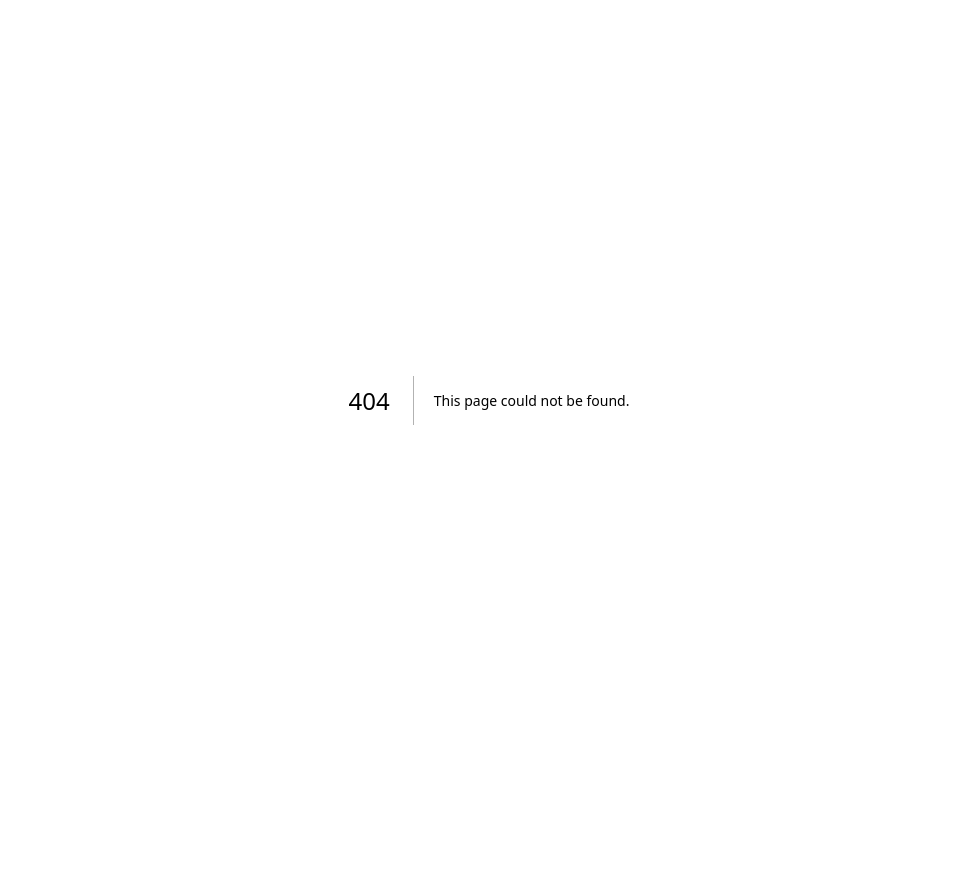
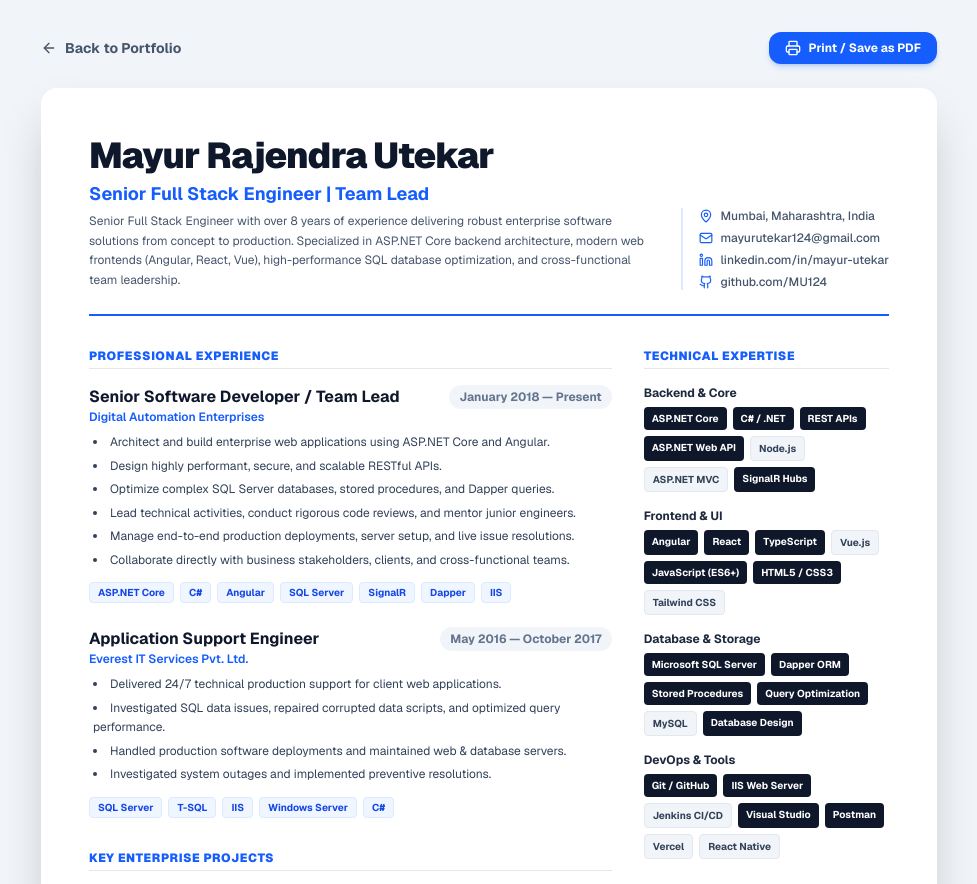
Before and after one commit to MU124/MayurUtekar, a Next.js app: page /resume in a window 1280 px wide. Before the commit this address had no page. Shown: the top 884 px of the page, without its empty margins (151-1128 px from the left). Before the commit the page ends 800 px from the top, so only its background shows below. Built offline with nearby package versions, Linux system fonts and the light colour scheme.

Commit message:
feat(resume): add executive styled resume page at /resume with print-to-pdf functionality

```diff
--- /dev/null
+++ b/app/resume/page.tsx
@@ -0,0 +1,209 @@
+"use client";
+
+import React from "react";
+import Link from "next/link";
+import { personalDetails, experienceData, skillCategories, projectsData } from "@/data/portfolioData";
+import { Download, ArrowLeft, Printer, Mail, MapPin, Linkedin, Github, Globe } from "lucide-react";
+
+export default function ResumePage() {
+  const handlePrint = () => {
+    window.print();
+  };
+
+  return (
+    <div className="min-h-screen bg-slate-100 dark:bg-slate-950 py-8 px-4 sm:px-6 print:p-0 print:bg-white print:text-black">
+      {/* Floating Header Actions Bar (Hidden on Print) */}
+      <div className="max-w-4xl mx-auto mb-6 flex items-center justify-between print:hidden">
+        <Link
+          href="/"
+          className="inline-flex items-center gap-2 text-sm font-bold text-slate-600 dark:text-slate-300 hover:text-blue-600 transition-colors"
+        >
+          <ArrowLeft className="w-4 h-4" />
+          Back to Portfolio
+        </Link>
+        <div className="flex items-center gap-3">
+          <button
+            onClick={handlePrint}
+            className="px-4 py-2 rounded-xl bg-blue-600 hover:bg-blue-700 text-white font-bold text-xs shadow-md shadow-blue-600/20 flex items-center gap-2 transition-all hover:scale-[1.02] cursor-pointer"
+          >
+            <Printer className="w-4 h-4" />
+            Print / Save as PDF
+          </button>
+        </div>
+      </div>
+
+      {/* Styled Executive Resume Document */}
+      <main className="max-w-4xl mx-auto bg-white text-slate-900 shadow-2xl rounded-2xl p-8 sm:p-12 print:shadow-none print:rounded-none print:p-0 print:max-w-none">
+        {/* Document Header */}
+        <header className="border-b-2 border-blue-600 pb-6 mb-8 flex flex-col sm:flex-row justify-between items-start sm:items-end gap-6">
+          <div>
+            <h1 className="text-3xl sm:text-4xl font-black tracking-tight text-slate-900">
+              {personalDetails.name}
+            </h1>
+            <p className="text-lg font-bold text-blue-600 mt-1">
+              {personalDetails.role}
+            </p>
+            <p className="text-xs text-slate-600 mt-1 max-w-xl leading-relaxed">
+              {personalDetails.about}
+            </p>
+          </div>
+
+          <div className="text-xs space-y-1.5 text-slate-600 shrink-0 font-medium border-l-2 border-blue-100 sm:pl-4">
+            <div className="flex items-center gap-2">
+              <MapPin className="w-3.5 h-3.5 text-blue-600 shrink-0" />
+              <span>{personalDetails.location}</span>
+            </div>
+            <div className="flex items-center gap-2">
+              <Mail className="w-3.5 h-3.5 text-blue-600 shrink-0" />
+              <a href={`mailto:${personalDetails.email}`} className="hover:underline">
+                {personalDetails.email}
+              </a>
+            </div>
+            <div className="flex items-center gap-2">
+              <Linkedin className="w-3.5 h-3.5 text-blue-600 shrink-0" />
+              <a href={personalDetails.linkedin} target="_blank" rel="noreferrer" className="hover:underline">
+                linkedin.com/in/mayur-utekar
+              </a>
+            </div>
+            <div className="flex items-center gap-2">
+              <Github className="w-3.5 h-3.5 text-blue-600 shrink-0" />
+              <a href={personalDetails.github} target="_blank" rel="noreferrer" className="hover:underline">
+                github.com/MU124
+              </a>
+            </div>
+          </div>
+        </header>
+
+        {/* 2-Column Grid Body */}
+        <div className="grid grid-cols-1 md:grid-cols-12 gap-8 print:grid-cols-12">
+          {/* Main Left Column (Experience & Projects) */}
+          <div className="md:col-span-8 space-y-8">
+            {/* Work History */}
+            <section>
+              <h2 className="text-xs font-black uppercase tracking-wider text-blue-600 border-b border-slate-200 pb-1 mb-4">
+                Professional Experience
+              </h2>
+              <div className="space-y-6">
+                {experienceData.map((exp, idx) => (
+                  <div key={idx} className="space-y-2">
+                    <div className="flex justify-between items-start">
+                      <div>
+                        <h3 className="text-base font-bold text-slate-900">
+                          {exp.role}
+                        </h3>
+                        <p className="text-xs font-semibold text-blue-600">
+                          {exp.company}
+                        </p>
+                      </div>
+                      <span className="text-xs font-bold text-slate-500 bg-slate-100 px-2.5 py-1 rounded-full">
+                        {exp.period}
+                      </span>
+                    </div>
+
+                    <ul className="list-disc list-inside text-xs text-slate-700 space-y-1 pl-1">
+                      {exp.responsibilities.map((item, i) => (
+                        <li key={i} className="leading-relaxed">
+                          {item}
+                        </li>
+                      ))}
+                    </ul>
+
+                    <div className="flex flex-wrap gap-1.5 pt-1">
+                      {exp.techBadges.map((badge) => (
+                        <span
+                          key={badge}
+                          className="px-2 py-0.5 rounded bg-blue-50 text-blue-700 text-[10px] font-bold border border-blue-100"
+                        >
+                          {badge}
+                        </span>
+                      ))}
+                    </div>
+                  </div>
+                ))}
+              </div>
+            </section>
+
+            {/* Enterprise Projects Highlights */}
+            <section>
+              <h2 className="text-xs font-black uppercase tracking-wider text-blue-600 border-b border-slate-200 pb-1 mb-4">
+                Key Enterprise Projects
+              </h2>
+              <div className="space-y-4">
+                {projectsData.slice(0, 4).map((proj) => (
+                  <div key={proj.id} className="p-3 rounded-xl bg-slate-50 border border-slate-200/80">
+                    <div className="flex justify-between items-center mb-1">
+                      <h3 className="text-sm font-bold text-slate-900">
+                        {proj.title}
+                      </h3>
+                      <span className="text-[10px] font-bold px-2 py-0.5 rounded bg-emerald-100 text-emerald-800">
+                        {proj.roleBadge}
+                      </span>
+                    </div>
+                    <p className="text-xs text-slate-600 leading-relaxed mb-2">
+                      {proj.shortDescription}
+                    </p>
+                    <div className="flex flex-wrap gap-1">
+                      {proj.techStack.map((tech) => (
+                        <span key={tech} className="text-[10px] font-semibold text-slate-500 bg-white px-2 py-0.5 rounded border border-slate-200">
+                          {tech}
+                        </span>
+                      ))}
+                    </div>
+                  </div>
+                ))}
+              </div>
+            </section>
+          </div>
+
+          {/* Right Sidebar Column (Skills & Highlights) */}
+          <div className="md:col-span-4 space-y-6">
+            {/* Core Competencies */}
+            <section>
+              <h2 className="text-xs font-black uppercase tracking-wider text-blue-600 border-b border-slate-200 pb-1 mb-4">
+                Technical Expertise
+              </h2>
+              <div className="space-y-4">
+                {skillCategories.map((cat) => (
+                  <div key={cat.title}>
+                    <h3 className="text-xs font-bold text-slate-800 mb-1.5">
+                      {cat.title}
+                    </h3>
+                    <div className="flex flex-wrap gap-1.5">
+                      {cat.skills.map((skill) => (
+                        <span
+                          key={skill.name}
+                          className={`text-[10px] font-bold px-2 py-1 rounded ${
+                            skill.isPrimary
+                              ? "bg-slate-900 text-white"
+                              : "bg-slate-100 text-slate-700 border border-slate-200"
+                          }`}
+                        >
+                          {skill.name}
+                        </span>
+                      ))}
+                    </div>
+                  </div>
+                ))}
+              </div>
+            </section>
+
+            {/* Core SDLC Strengths */}
+            <section>
+              <h2 className="text-xs font-black uppercase tracking-wider text-blue-600 border-b border-slate-200 pb-1 mb-3">
+                Key Strengths
+              </h2>
+              <ul className="space-y-2 text-xs text-slate-700 font-medium">
+                {personalDetails.summaryPoints.map((pt, i) => (
+                  <li key={i} className="flex items-start gap-1.5">
+                    <span className="text-blue-600 font-bold">•</span>
+                    <span>{pt}</span>
+                  </li>
+                ))}
+              </ul>
+            </section>
+          </div>
+        </div>
+      </main>
+    </div>
+  );
+}
--- a/components/ResumeModal.tsx
+++ b/components/ResumeModal.tsx
@@ -84,19 +84,17 @@ export default function ResumeModal({ isOpen, onClose }: ResumeModalProps) {
               <div className="flex items-center gap-3 w-full sm:w-auto">
                 <button
                   onClick={onClose}
-                  className="flex-1 sm:flex-none px-4 py-2.5 rounded-lg border border-[var(--border-color)] text-xs font-bold text-[var(--text-secondary)] hover:bg-[var(--bg-secondary)] transition-colors cursor-pointer"
+                  className="px-4 py-2.5 rounded-lg border border-[var(--border-color)] text-xs font-bold text-[var(--text-secondary)] hover:bg-[var(--bg-secondary)] transition-colors cursor-pointer"
                 >
-                  Close Preview
+                  Close
                 </button>
                 <a
-                  href="/Mayur_Utekar_Resume.pdf"
-                  download="Mayur_Utekar_Resume.pdf"
+                  href="/resume"
                   target="_blank"
-                  rel="noopener noreferrer"
-                  className="flex-1 sm:flex-none px-5 py-2.5 rounded-lg bg-blue-600 hover:bg-blue-700 text-white text-xs font-bold shadow-xs flex items-center justify-center gap-2 transition-all hover:scale-[1.02] cursor-pointer"
+                  className="px-5 py-2.5 rounded-lg bg-blue-600 hover:bg-blue-700 text-white text-xs font-bold shadow-xs flex items-center justify-center gap-2 transition-all hover:scale-[1.02] cursor-pointer"
                 >
-                  <Download className="w-4 h-4" />
-                  Download PDF Resume
+                  <FileText className="w-4 h-4" />
+                  View Executive Resume Page
                 </a>
               </div>
             </div>
```
